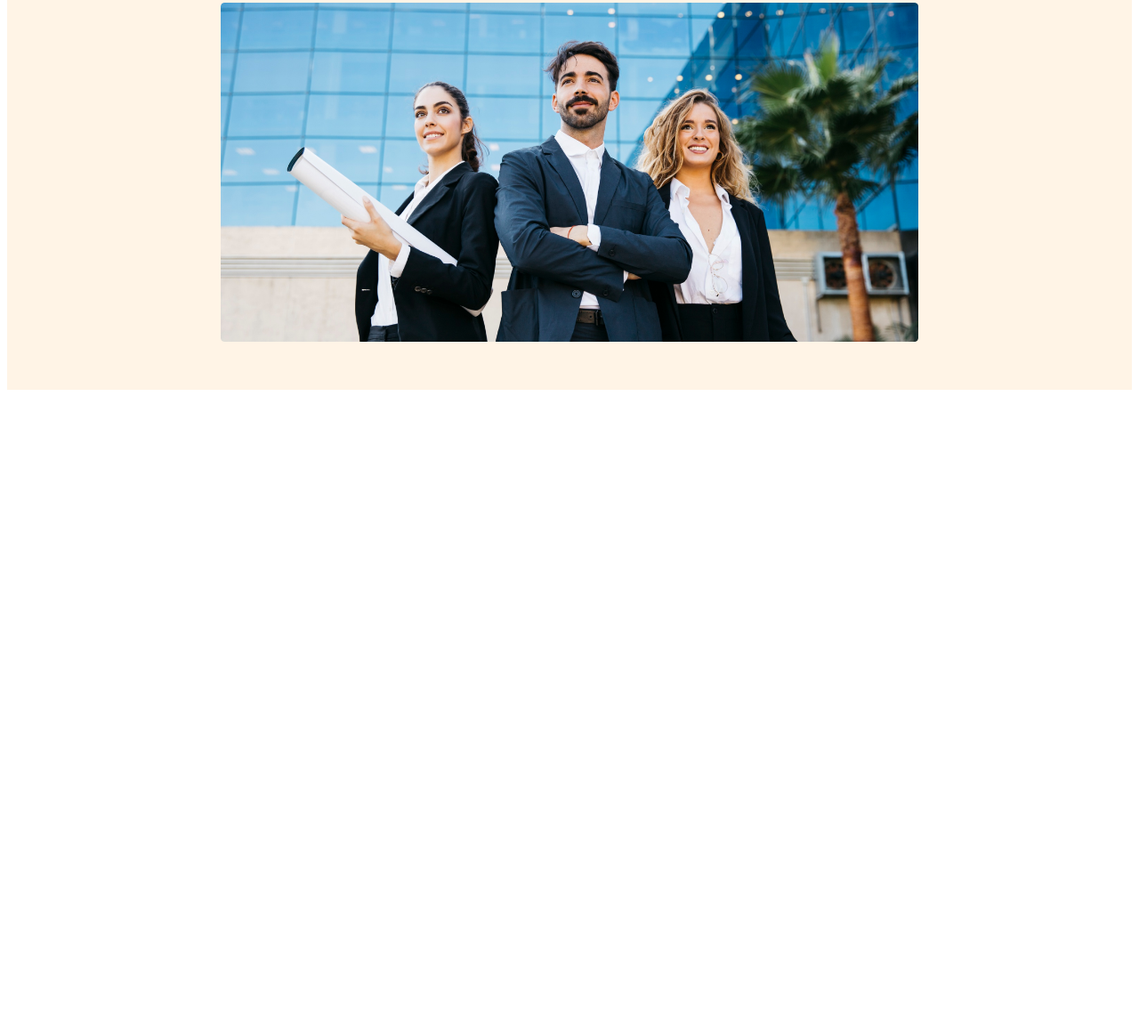
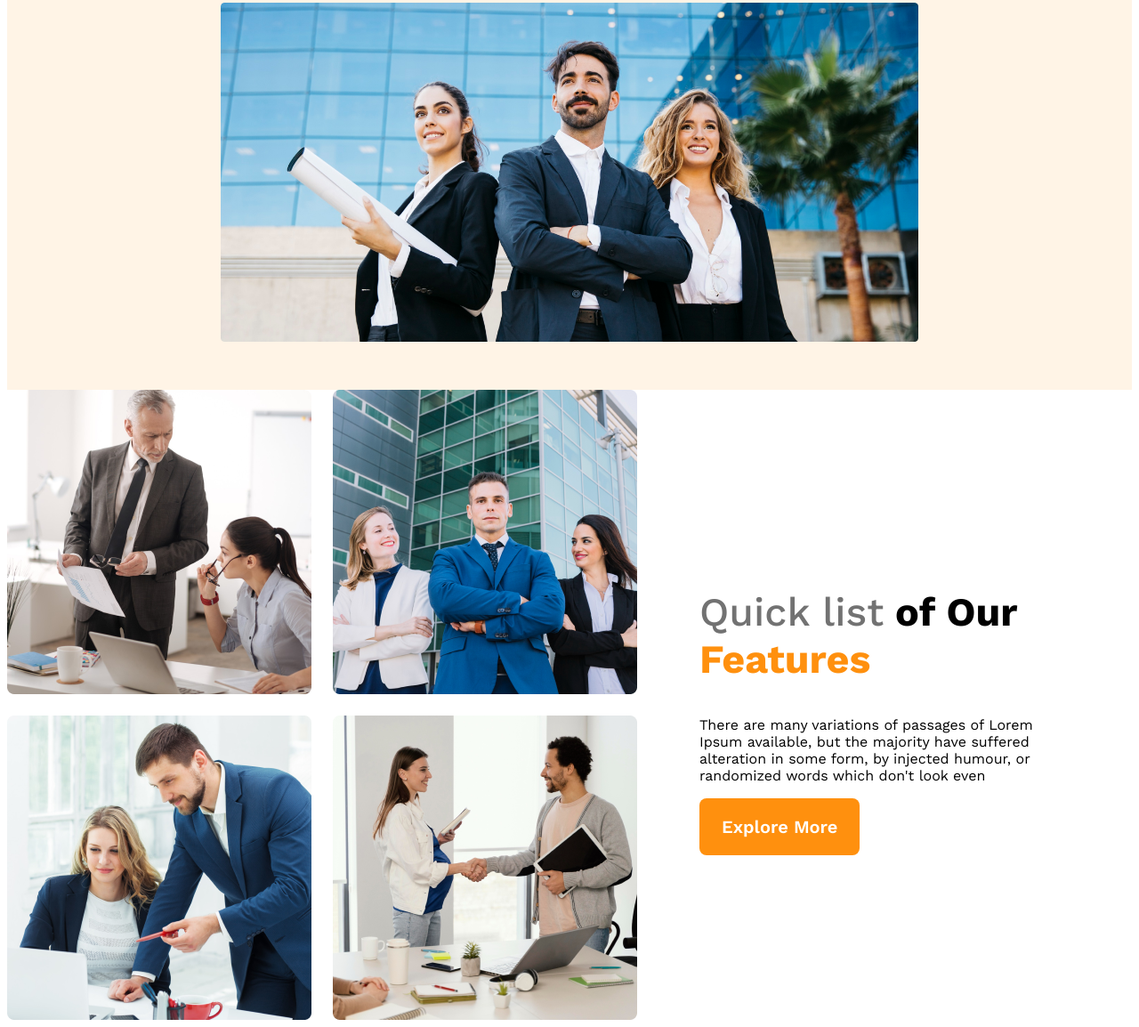
Before and after one commit to saadmakes/g3-architects-website, a plain HTML site: page index.html in a window 1280 px wide. Shown: the part 573-1727 px from the top of the page at 89% size. Before the commit the page ends 1019 px from the top, so only its background shows below. Drawn offline with nearby package versions, Linux system fonts and the light colour scheme.

Commit message:
teams section added

```diff
--- a/index.html
+++ b/index.html
@@ -9,6 +9,7 @@
 </head>
 
 <body>
+    <!-- header starts here -->
     <header>
         <nav>
             <h3 class="nav-title">G3 Architects</h3>
@@ -31,8 +32,26 @@
             <img src="images/banner.png" alt="">
         </div>
     </header>
+    <!-- header ends -->
     <main>
-
+        <!-- team section starts here -->
+        <section class="teams-container">
+            <div class="teams-img-container">
+                <img src="images/team1.png" alt="">
+                <img src="images/team2.png" alt="">
+                <img src="images/team3.png" alt="">
+                <img src="images/team4.png" alt="">
+            </div>
+            <div class="teams-content">
+                <h2 class="teams-title"><span class="quick-list">Quick list</span> <span class="of-our">of Our</span>
+                    <span class="features-style">Features</span>
+                </h2>
+                <p class="teams-description">There are many variations of passages of Lorem Ipsum available, but the
+                    majority have suffered alteration in some form, by injected humour, or randomized words which don't
+                    look even</p>
+                <button class="btn-primary">Explore More</button>
+            </div>
+        </section>
     </main>
     <footer>
 
--- a/styles/style.css
+++ b/styles/style.css
@@ -73,6 +73,43 @@ nav li a {
     width: 100%;
 }
 
+/* main styles */
+main {
+    max-width: 1440px;
+    margin: 0 auto;
+}
+
+/* teams styles */
+.teams-container {
+    display: flex;
+    align-items: center;
+}
+
+.teams-img-container {
+    display: grid;
+    grid-template-columns: repeat(2, 1fr);
+    gap: 1.5rem;
+}
+
+.teams-content {
+    padding-left: 70px;
+    padding-right: 70px;
+}
+
+.teams-title {
+    font-size: 2.8rem;
+}
+
+.teams-title .quick-list {
+    color: #727272;
+    font-weight: 500;
+}
+
+.teams-title .features-style {
+    color: #FF900E;
+    font-weight: 700;
+}
+
 /* responsive media queries */
 @media screen and (max-width:576px) {
     header {
```
